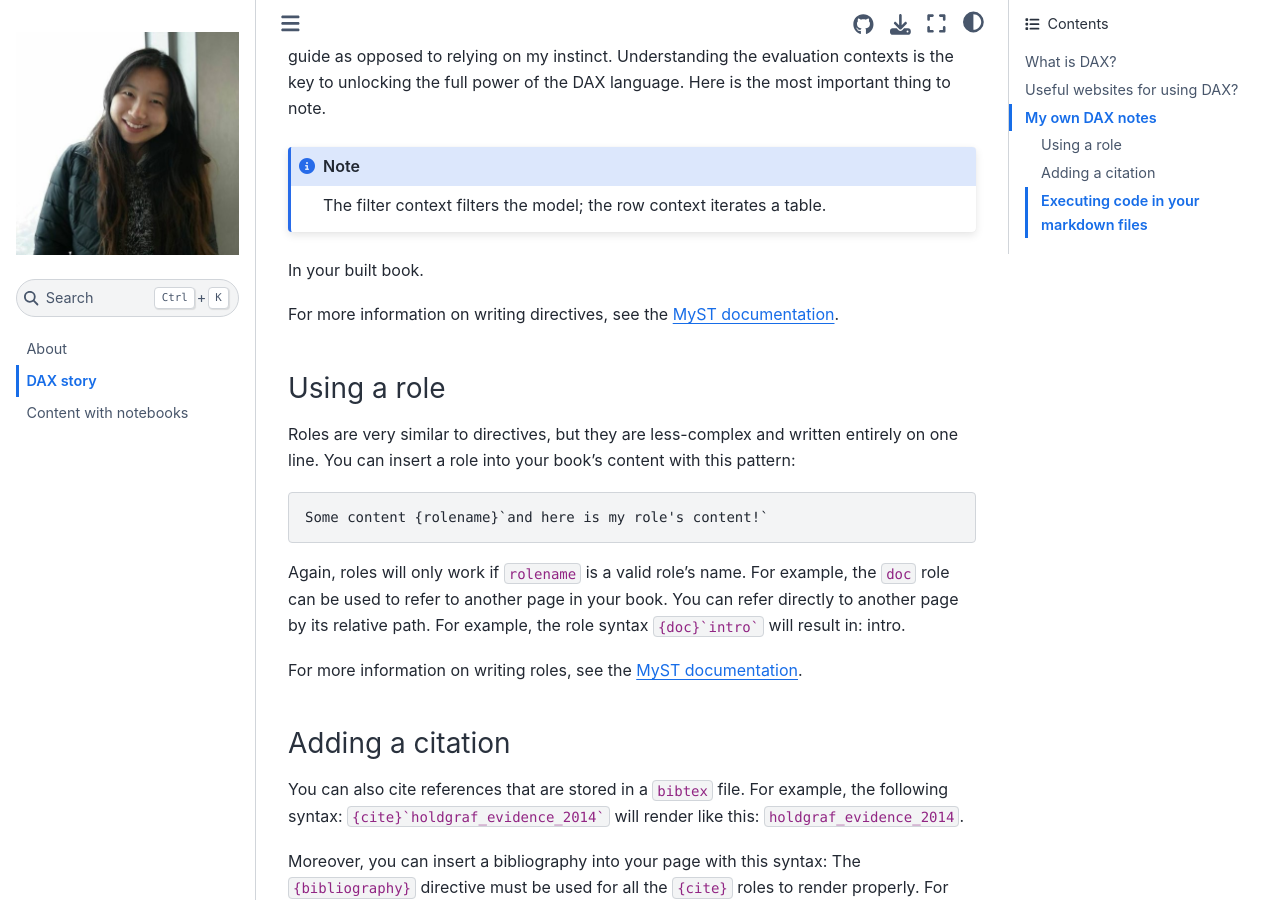
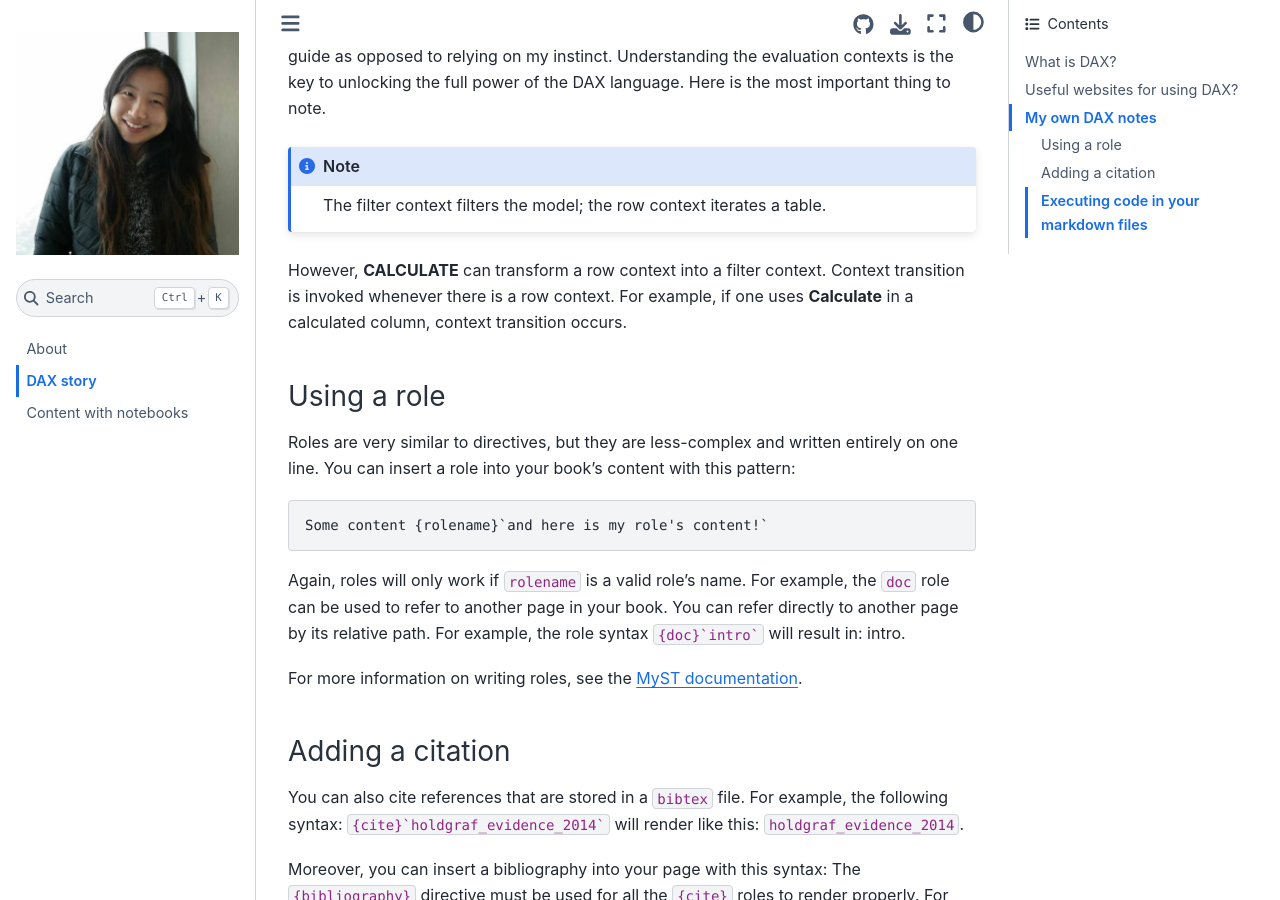
Before and after one commit to Emmaweizhang/My-own-book, a Jupyter Book: the page built from DAX.md, in a window 1280 px wide and 900 px high, scrolled down 712 px. Built offline with Jupyter Book 1.0.4 settings and Sphinx 7.4.7 and the Sphinx Book theme 1.1.4, drawn with Linux system fonts in a browser that asks for light colours; cross-references to code outside the pages are shown as plain code.

Commit message:
Update DAX.md

````diff
--- a/DAX.md
+++ b/DAX.md
@@ -21,10 +21,7 @@ When I first started using DAX, it felt intuitive but also mysterious at the sam
 The filter context filters the model; the row context iterates a table.
 ```
 
-In your built book.
-
-For more information on writing directives, see the
-[MyST documentation](https://myst-parser.readthedocs.io/).
+However, **CALCULATE** can transform a row context into a filter context. Context transition is invoked whenever there is a row context. For example, if one uses **Calculate** in a calculated column, context transition occurs.
 
 
 ### Using a role
````
